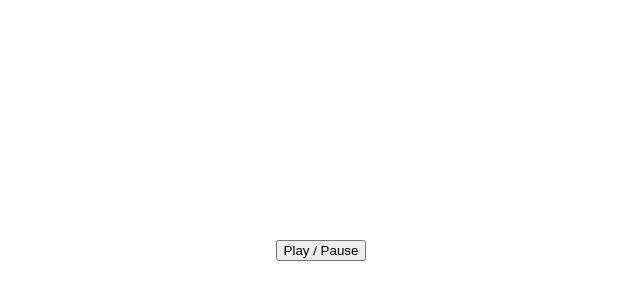
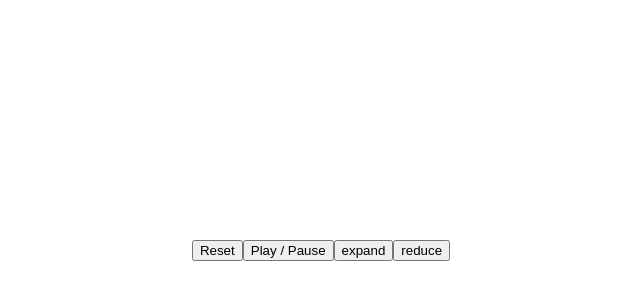
Before and after one commit to boylede/wasm-game-of-life, a website built with webpack: page www/index.html in a window 1280 px wide. Shown: the part 152-452 px from the top of the page, without its empty margins (327-967 px from the left). Built offline with nearby package versions, Linux system fonts and the light colour scheme; what wasm-game-of-life would draw is missing.

Commit message:
update html layout

```diff
--- a/www/index.html
+++ b/www/index.html
@@ -2,7 +2,7 @@
 <html>
   <head>
     <meta charset="utf-8">
-    <title>Hello wasm-pack!</title>
+    <title>Game of Life</title>
     <style>
       body {
         position: absolute;
@@ -10,18 +10,30 @@
         left: 0;
         width: 100%;
         height: 100%;
+        overflow: hidden;
+        align-items: center;
+        justify-content: center;
+      }
+      .row {
+        display: flex;
+        flex-direction: row;
+      }
+      .col {
         display: flex;
         flex-direction: column;
-        align-items: center;
-        justify-content: center;
-        overflow: hidden;
       }
     </style>
   </head>
-  <body>
+  <body class="col">
     <noscript>This page contains webassembly and javascript content, please enable javascript in your browser.</noscript>
-    <button id="play-pause">Play / Pause</button>
+    <div class="row">
+      <button id="reset">Reset</button>
+      <button id="play-pause">Play / Pause</button>
+      <button id="expand">expand</button>
+      <button id="reduce">reduce</button>
+    </div>
     <canvas id="game-of-life-canvas"></canvas>
+
     <script src="./bootstrap.js"></script>
   </body>
 </html>
```
